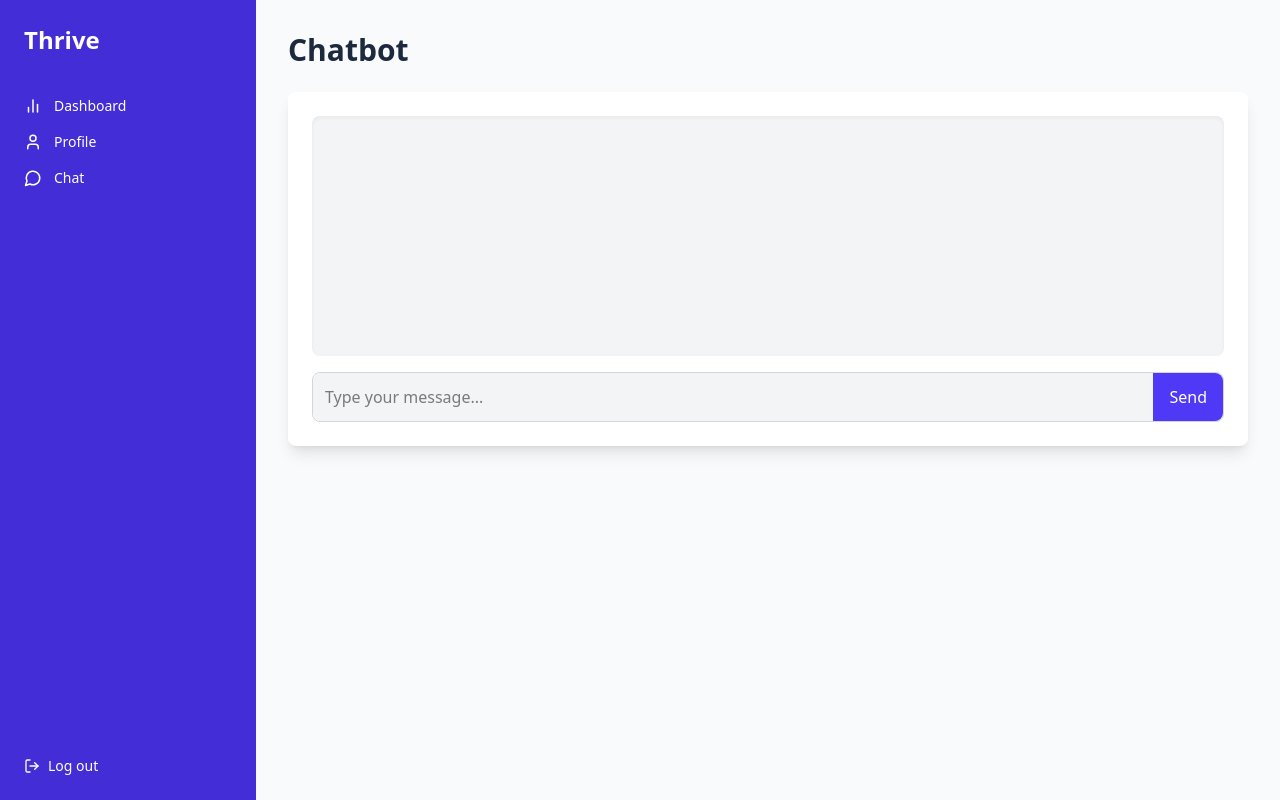
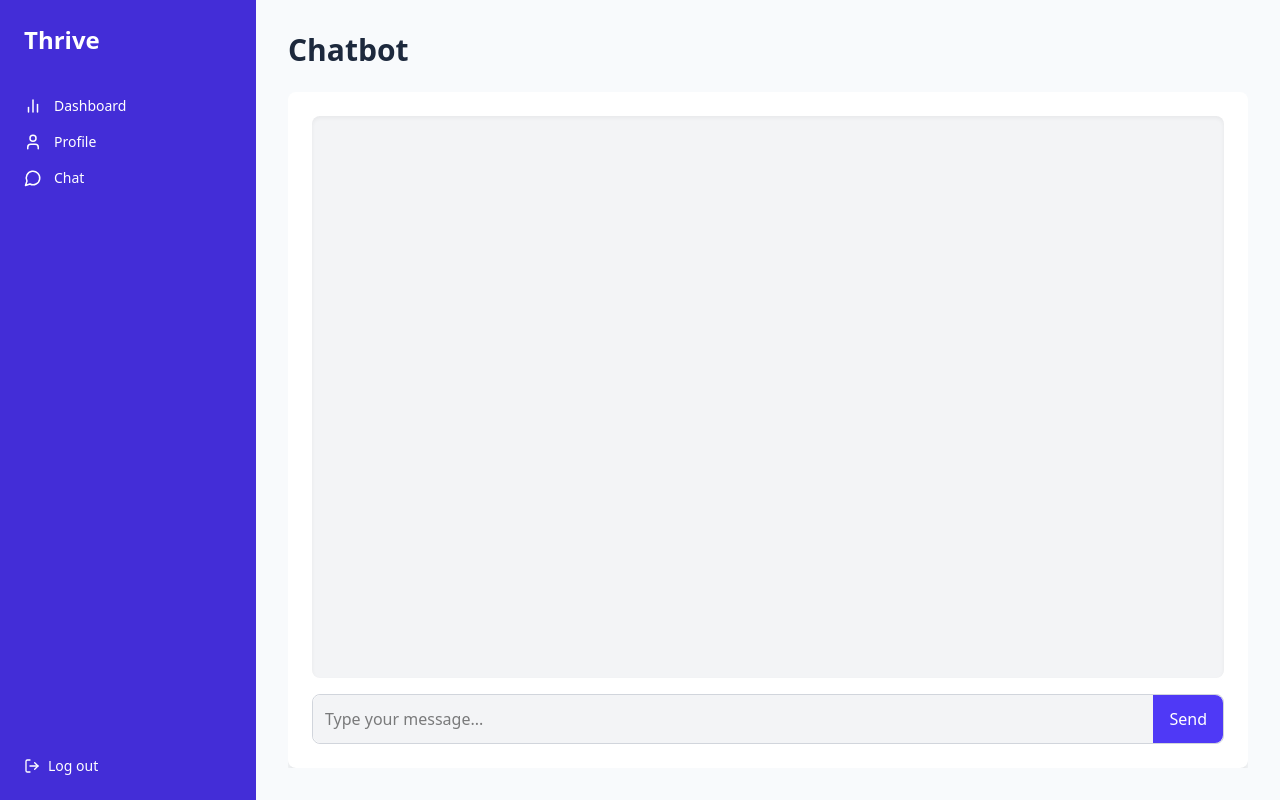
Before and after one commit to JC-prog/Thrive-Personalized-Health-Chatbot, a React (Vite) app in the folder frontend/: page /chat in a window 1280 px wide. Built offline with nearby package versions, Linux system fonts and the light colour scheme.

Commit message:
fix: frontend fix

```diff
--- a/frontend/src/components/Chatbot/ChatCard.tsx
+++ b/frontend/src/components/Chatbot/ChatCard.tsx
@@ -43,9 +43,9 @@ const ChatCard = () => {
   };
 
   return (
-    <div className="w-full mx-auto bg-white shadow-lg rounded-lg p-6">
+      <div className="w-full h-full flex flex-col bg-white shadow-lg rounded-lg p-6">
         {/* Chat History */}
-      <div className="space-y-4 max-h-[60vh] min-h-60 overflow-y-auto p-4 bg-gray-100 rounded-lg shadow-inner">
+        <div className="flex-1 overflow-y-auto space-y-4 p-4 bg-gray-100 rounded-lg shadow-inner">
           {messages.map((message, index) => (
             <div
               key={index}
@@ -53,7 +53,9 @@ const ChatCard = () => {
             >
               <div
                 className={`max-w-ws p-3 rounded-lg text-white ${
-                message.type === "user" ? "bg-indigo-600 text-right" : "bg-gray-700 text-left"
+                  message.type === "user"
+                    ? "bg-indigo-600 text-right"
+                    : "bg-gray-700 text-left"
                 }`}
               >
                 {message.text}
@@ -64,7 +66,7 @@ const ChatCard = () => {
         </div>
 
         {/* Input Section */}
-      <div className="mt-4">
+        <div className="mt-4 flex-shrink-0">
           <div className="flex items-center border border-gray-300 rounded-lg">
             <input
               type="text"
@@ -73,14 +75,14 @@ const ChatCard = () => {
               onKeyDown={handleKeyDown}
               placeholder="Type your message..."
               className="w-full p-3 bg-gray-100 rounded-l-lg focus:outline-none focus:ring-2 focus:ring-indigo-500"
-            disabled={loading} // Disable input while loading
+              disabled={loading}
             />
             <button
               onClick={handleSend}
               className={`px-4 py-3 ${
                 loading ? "bg-gray-400" : "bg-indigo-600 hover:bg-indigo-700"
               } text-white rounded-r-lg focus:outline-none focus:ring-2 focus:ring-indigo-500`}
-            disabled={loading} // Disable button while loading
+              disabled={loading}
             >
               {loading ? "Sending..." : "Send"}
             </button>
--- a/frontend/src/pages/chat-page.tsx
+++ b/frontend/src/pages/chat-page.tsx
@@ -27,17 +27,21 @@ const Card = ({
 );
 
 const ChatbotContent = () => (
-  <div className="flex-1 bg-slate-50 p-8 min-h-screen">
+  <div className="flex-1 flex flex-col bg-slate-50 p-8 overflow-hidden">
     <h1 className="text-3xl font-bold mb-6 text-slate-800">Chatbot</h1>
-    <ChatCard />
+    <div className="flex-1 overflow-hidden">
+      <ChatCard />
+    </div>
   </div>
 );
 
+
 const ChatPage = () => (
-  <div className="flex font-sans">
+  <div className="flex h-screen font-sans overflow-hidden">
     <Sidebar />
     <ChatbotContent />
   </div>
 );
 
+
 export default ChatPage;
```
Lines whose indentation alone changed are shown as unchanged.
